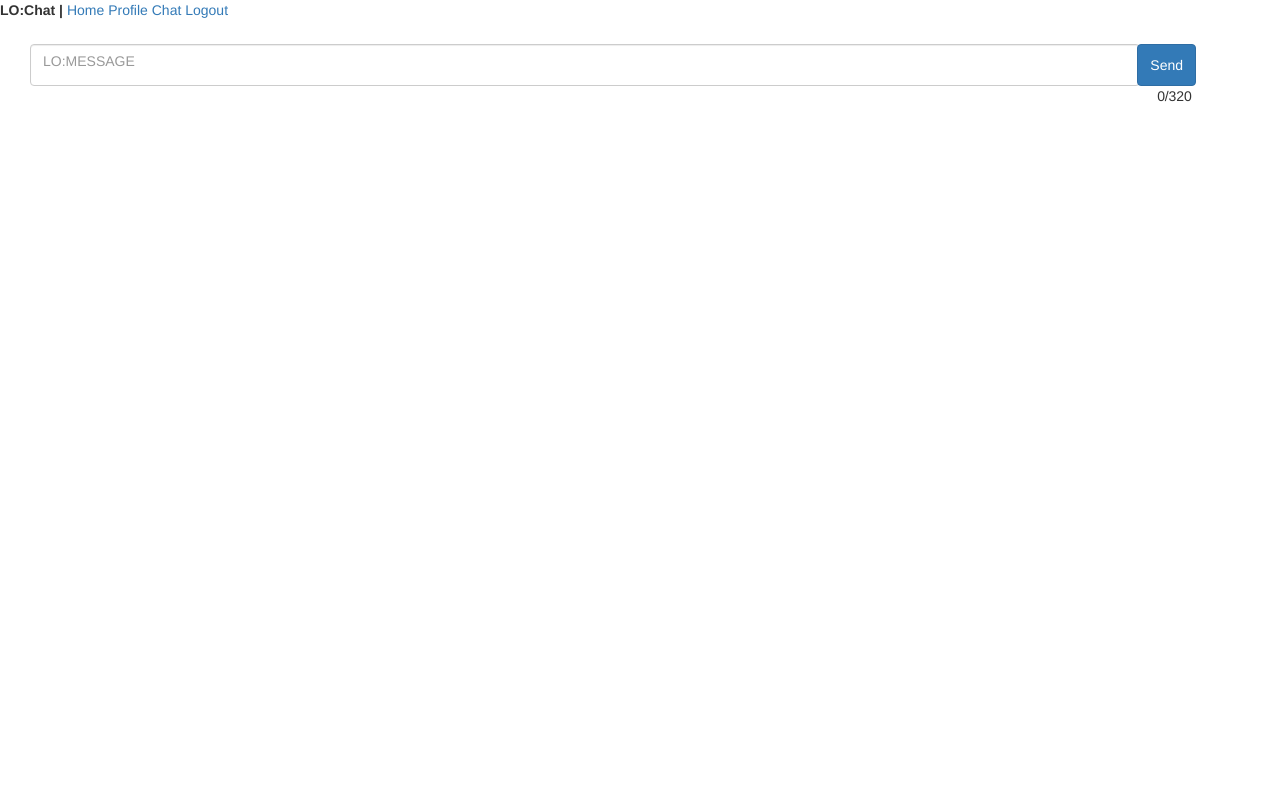
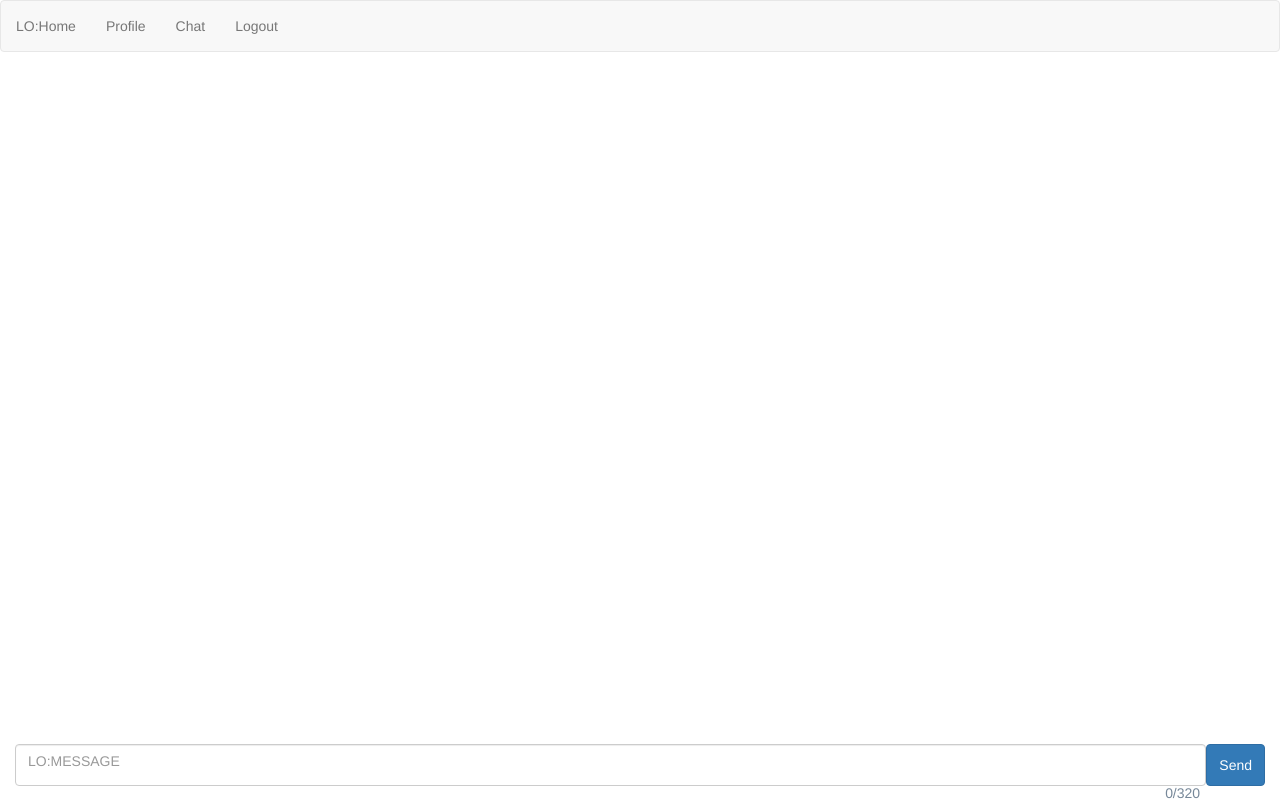
Before and after one commit to sonastea/LO-Chat, a Flask app: page /chat in a window 1280 px wide. Run offline with Flask 2, Linux system fonts and the light colour scheme; the visitor is signed in with stand-in values (Sample User, id 1); data comes from the database, SQL or seed files in the repository; some libraries are stand-ins or nearby versions.

Commit message:
Fix chat page and navbar to look nicer. Chat send button updates current character count.

```diff
--- a/app/static/css/styles.css
+++ b/app/static/css/styles.css
@@ -1,10 +1,10 @@
-.container {
-    margin-top: 1em;
-    margin-left: 0 !important;
-    margin-right: 0 !important;
+html, body {
+    height: 100%;
+    width: 100%;
 }
+
 .msg-container {
-    display: block;
+    display: inline-table;
     width: 100%;
     height: 5vh;
 }
@@ -30,26 +30,27 @@
     resize: none;
 }
 
-#chat-send {
-    position: relative;
-    float: right !important;
-    height: 3em;
-    bottom: 3em;
-    left: 4em;
+#msg-form {
+    display: inline-flex;
+    position: fixed;
+    width: 100%;
+    bottom: 0;
 }
 
-#char-count {
-    position: relative;
-    text-align: end;
+#chat-window {
+    padding-left: 0px;
 }
 
 #char-current {
-    left: 8.2em;
+    right: 107;
 }
 
-.characters {
-    position: relative;
-    left: 7.9em;
+.char-count {
+    right: 80;
+    position: fixed;
+    display: inline-flex;
+    color: lightslategray;
+    pointer-events: auto;
 }
 
 textarea.form-control {
--- a/app/static/js/scripts.js
+++ b/app/static/js/scripts.js
@@ -22,6 +22,7 @@ $(document).ready(function() {
         return (username != undefined) ? $('#chat-window').append('<li class="list-unstyled">' + username + ': ' + msg + '</li>')
             : $('#chat-window').append('<li class="list-unstyled">' + msg + '</li>');
     });
+
 
     /*
      *  Listens to the enter key to be used as the send key for messages.
@@ -60,4 +61,13 @@ $(document).ready(function() {
         var c = $('#chat-box').val().length;
         $('#char-current').text(c);
     });
+
+    /*
+     *  Reset current character count when the chat-send button is clicked.
+     *
+     */
+    $('#chat-send').on('click', () => {
+        $('#char-current').text('0');
+    });
+
 });
--- a/app/templates/base.html
+++ b/app/templates/base.html
@@ -18,23 +18,25 @@
     {% endblock %}
 
     {% block title %}{{ title }} LO:Chat{% endblock %}
+
 {% block navbar %}
-    <div>
+    <nav class="navbar navbar-default">
         <!-- Navigation Bar -->
-        <b>LO:Chat | </b>
-        <a href="{{ url_for('main.index') }}">Home</a>
+        <ul class="nav navbar-nav">
+        <li><a href="{{ url_for('main.index') }}">LO:Home</a></li>
         {% if current_user.is_anonymous %}
-            <a href="{{ url_for('auth.login') }}">Login</a>
+            <li><a href="{{ url_for('auth.login') }}">Login</a></li>
         {% else %}
-            <a href="{{ url_for('main.user', username=current_user.username) }}">Profile</a>
-            <a href="{{ url_for('main.chat') }}">Chat</a>
-            <a href="{{ url_for('auth.logout') }}">Logout</a>
+            <li><a href="{{ url_for('main.user', username=current_user.username) }}">Profile</a></li>
+            <li><a href="{{ url_for('main.chat') }}">Chat</a></li>
+            <li><a href="{{ url_for('auth.logout') }}">Logout</a></li>
         {% endif %}
-    </div>
+        </ul>
+    </nav>
 {% endblock %}
 
 {% block content %}
-    <div class="container">
+    <div class="container-fluid">
         {% with messages = get_flashed_messages() %}
         {% if messages %}
             {% for message in messages %}
--- a/app/templates/chat.html
+++ b/app/templates/chat.html
@@ -3,22 +3,21 @@
 <html>
 {% block app_content %}
 
-<div class="container-fluid">
+<div>
 
-    <div class="row">
+    <div class="row container-fluid">
         <ul id="chat-window"></ul>
     </div>
 
-    <form id="msg-form" method="POST">
-        <div class="">
-            {{ form.message(id="chat-box", class="form-control nonResize", minlength=1, maxlength=320) }}
-            {{ form.submit(id="chat-send", class="btn btn-primary", value="Send") }}
-            <div id="char-count">
-                <span id="char-current" class="characters">0</span>
-                <span id="char-max" class="characters">/320</span>
+    <form id="msg-form" class="row container-fluid" method="POST">
+            {{ form.message(id="chat-box", class="input-group form-control nonResize", minlength=1, maxlength=320) }}
+            {{ form.submit(id="chat-send", class="input-group-append btn btn-primary", value="Send") }}
+            <div class="row container-fluid" style= "padding-top: 39px">
+                <div id="char-current" class="char-count input-group-append">0</div>
+                <div id="char-max" class="char-count input-group-append">/320</div>
             </div>
-        </div>
     </form>
+
 
 </div>
 
```
